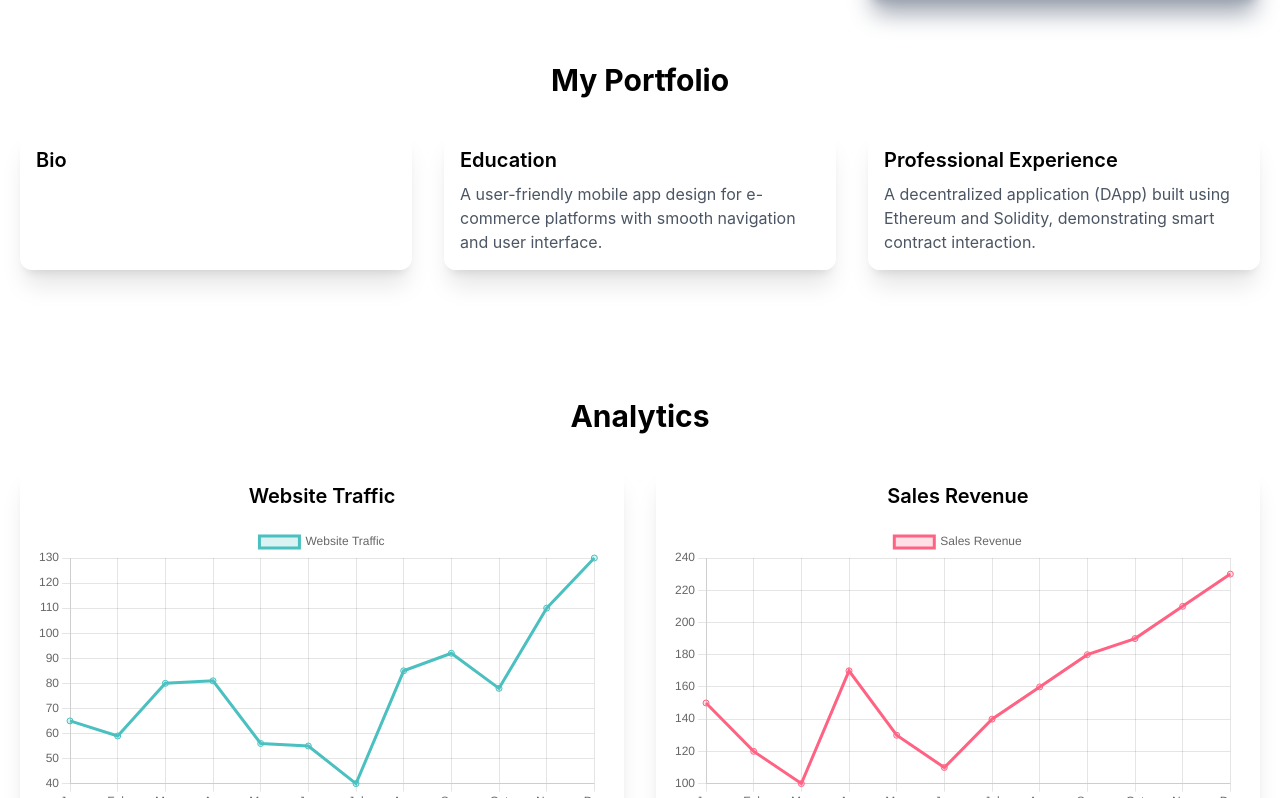
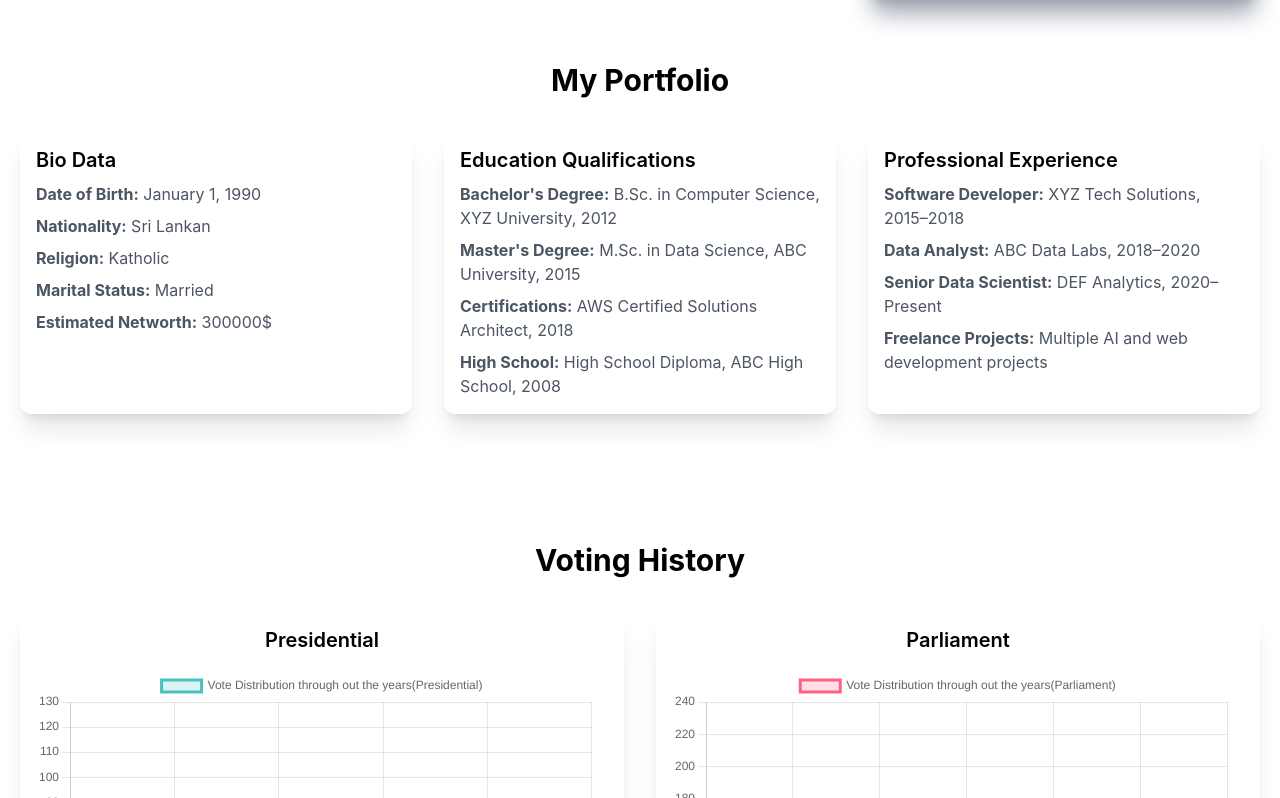
Before and after one commit to malithJayasinghe2000/E-voting-research-project, a Next.js app: page /portfolio in a window 1280 px wide. Shown: the part 562-1360 px from the top of the page. Built offline with nearby package versions, Linux system fonts and the light colour scheme.

Commit message:
fix: Screen changes

```diff
--- a/components/DistrictResults.tsx
+++ b/components/DistrictResults.tsx
@@ -17,11 +17,11 @@ interface DistrictResultsProps {
 
 const DistrictResults: React.FC<DistrictResultsProps> = ({ candidates, totalVotes }) => {
   return (
-    <div style={{ padding: "20px" }}>
+    <div >
 
 
       {/* Main Content */}
-      <div style={{ display: "flex", gap: "20px", padding: "20px" }}>
+      <div style={{ display: "flex", gap: "20px", padding: "10px" }}>
         {/* Results Section */}
         <div style={{ display: "flex", flexDirection: "column", gap: "15px" }}>
           {candidates.map((candidate, index) => (
@@ -124,8 +124,20 @@ const DistrictResults: React.FC<DistrictResultsProps> = ({ candidates, totalVote
         </div>
 
         {/* Pie Chart Section */}
-        <div style={{ flex: 1 }}>
-          <PieChart width={330} height={400}>
+        <div style={{ flex: 1, background: "#ffffff",
+              border: "1px solid #eaeaea",
+              borderRadius: "8px",
+              boxShadow: "0px 2px 5px rgba(0, 0, 0, 0.1)",
+              padding: "15px",
+              display: "flex",
+              flexDirection: "column",
+              alignItems:"center",
+              minWidth: "300px",
+              width: "100%",textAlign: "center" }}>
+            <h2 style={{ marginBottom: "20px", fontSize: "18px", color: "#333", fontWeight: "bold" }}>
+                Candidate-wise Vote Distribution
+            </h2>
+          <PieChart width={400} height={400}>
             <Pie
               data={candidates}
               dataKey="votes"
--- a/components/partyResult.tsx
+++ b/components/partyResult.tsx
@@ -1,56 +1,7 @@
+import { results } from "@/data/candidateResults";
+import { CandidateResult } from "@/types/candidateResults";
 import React from "react";
 
-interface CandidateResult {
-  candidateName: string;
-  partyName: string;
-  voteCount: number;
-  percentage: number;
-  color: string;
-  imageUrl: string;
-}
-
-const results: CandidateResult[] = [
-  {
-    candidateName: "ANURA KUMARA DISSANAYAKE",
-    partyName: "NPP",
-    voteCount: 5634915,
-    percentage: 42.31,
-    color: "#E63946", // Red for NPP
-    imageUrl: "assets/images/profile.png",
-  },
-  {
-    candidateName: "SAJITH PREMADASA",
-    partyName: "SJB",
-    voteCount: 4363035,
-    percentage: 32.76,
-    color: "#FFD166", // Yellow for SJB
-    imageUrl: "assets/images/profile.png",
-  },
-  {
-    candidateName: "RANIL WICKREMESINGHE",
-    partyName: "IND16",
-    voteCount: 2299767,
-    percentage: 17.27,
-    color: "#06D6A0", // Green for IND16
-    imageUrl: "assets/images/profile.png",
-  },
-  {
-    candidateName: "NAMAL RAJAPAKSA",
-    partyName: "SLPP",
-    voteCount: 342781,
-    percentage: 2.57,
-    color: "#D7263D", // Maroon for SLPP
-    imageUrl: "assets/images/profile.png",
-  },
-  {
-    candidateName: "ARIYANETHIRAN PAKKIYASELVAM",
-    partyName: "IND9",
-    voteCount: 226342,
-    percentage: 1.7,
-    color: "#9E9E9E", // Gray for IND9
-    imageUrl: "assets/images/profile.png",
-  },
-];
 
 const PresidentialElectionResults: React.FC = () => {
   return (
--- a/pages/index.tsx
+++ b/pages/index.tsx
@@ -20,6 +20,7 @@ export default function Home({ pollsData }: { pollsData: PollStruct[] }) {
       id: '1',
       title: 'Namal Perera',
       description: 'A responsive website built using React and Tailwind CSS.',
+      party:"NPP",
       image: '/assets/images/pic1.jpg',
       date: '2024-11-20',
     },
@@ -27,6 +28,7 @@ export default function Home({ pollsData }: { pollsData: PollStruct[] }) {
       id: '2',
       title: 'Saman Kumara',
       description: 'A user-friendly mobile app design for e-commerce platforms.',
+      party:"SPP",
       image: '/assets/images/pic2.jpg',
       date: '2024-10-15',
     },
@@ -34,6 +36,7 @@ export default function Home({ pollsData }: { pollsData: PollStruct[] }) {
       id: '3',
       title: 'Lal Hemasinghe',
       description: 'A chatbot system powered by natural language processing and machine learning.',
+      party:"IND-10",
       image: '/assets/images/pic3.jpg',
       date: '2024-09-10',
     },
--- a/pages/portfolio.tsx
+++ b/pages/portfolio.tsx
@@ -83,10 +83,10 @@ const portfolioData = [
   ];
     // Line chart data for two graphs
     const lineChartData1 = {
-        labels: ["Jan", "Feb", "Mar", "Apr", "May", "Jun", "Jul", "Aug", "Sep", "Oct", "Nov", "Dec"],
+        labels: ["1999", "2005", "2010", "2015", "2019","2024"],
         datasets: [
           {
-            label: "Website Traffic",
+            label: "Vote Distribution through out the years(Presidential)",
             data: [65, 59, 80, 81, 56, 55, 40, 85, 92, 78, 110, 130],
             borderColor: "rgba(75, 192, 192, 1)",
             backgroundColor: "rgba(75, 192, 192, 0.2)",
@@ -96,10 +96,10 @@ const portfolioData = [
       };
 
       const lineChartData2 = {
-        labels: ["Jan", "Feb", "Mar", "Apr", "May", "Jun", "Jul", "Aug", "Sep", "Oct", "Nov", "Dec"],
+        labels: ["2000", "2001", "2004", "2010", "2015", "2020","2024"],
         datasets: [
           {
-            label: "Sales Revenue",
+            label: "Vote Distribution through out the years(Parliament)",
             data: [150, 120, 100, 170, 130, 110, 140, 160, 180, 190, 210, 230],
             borderColor: "rgba(255, 99, 132, 1)",
             backgroundColor: "rgba(255, 99, 132, 0.2)",
@@ -119,6 +119,7 @@ const portfolioData = [
       <div className="max-w-[1240px] m-auto md:grid grid-cols-3 gap-8">
         <div className="col-span-2">
           <h1 className="text-4xl font-bold mb-4 ">Hello, I’m Namal Perera </h1>
+          <h2 className="text-xl font-bold mb-4 ">NPP- National People Party </h2>
           <p className="text-xl">
             <span className="font-bold custom-class text-3xl">❝</span>
             As a dedicated public servant, I am committed to fostering transparency,
@@ -187,36 +188,65 @@ const portfolioData = [
         </div>
       </div>
 
-       {/* Portfolio Section */}
-       <section className="max-w-[1240px] m-auto py-16">
+      {/* Portfolio Section */}
+      <section className="max-w-[1240px] m-auto py-16">
         <h2 className="text-3xl font-bold text-center mb-8">My Portfolio</h2>
         <div className="grid grid-cols-1 sm:grid-cols-2 lg:grid-cols-3 gap-8">
-          {portfolioData.map((project, index) => (
-            <div
-              key={index}
-              className="rounded-xl shadow-xl hover:scale-105 ease-in duration-300"
-            >
-              <Link href={project.link} target="_blank" rel="noopener noreferrer">
 
-                <div className="p-4 bg-white rounded-b-xl">
-                  <h3 className="text-xl font-semibold">{project.title}</h3>
-                  <p className="text-gray-600 mt-2">{project.description}</p>
-                </div>
-              </Link>
+          {/* Project 1 - Bio Data */}
+          <div className="rounded-xl shadow-xl hover:scale-105 ease-in duration-300">
+            <div className="p-4 bg-white rounded-b-xl">
+              <h3 className="text-xl font-semibold">Bio Data</h3>
+              <ul className="text-gray-600 mt-2 space-y-2">
+                <li><strong>Date of Birth:</strong> January 1, 1990</li>
+                <li><strong>Nationality:</strong> Sri Lankan</li>
+                <li><strong>Religion:</strong> Katholic</li>
+                <li><strong>Marital Status:</strong> Married</li>
+                <li><strong>Estimated Networth:</strong> 300000$</li>
+              </ul>
             </div>
-          ))}
+          </div>
+
+          {/* Project 2 - Education Qualifications */}
+          <div className="rounded-xl shadow-xl hover:scale-105 ease-in duration-300">
+            <div className="p-4 bg-white rounded-b-xl">
+              <h3 className="text-xl font-semibold">Education Qualifications</h3>
+              <ul className="text-gray-600 mt-2 space-y-2">
+                <li><strong>Bachelor's Degree:</strong> B.Sc. in Computer Science, XYZ University, 2012</li>
+                <li><strong>Master's Degree:</strong> M.Sc. in Data Science, ABC University, 2015</li>
+                <li><strong>Certifications:</strong> AWS Certified Solutions Architect, 2018</li>
+                <li><strong>High School:</strong> High School Diploma, ABC High School, 2008</li>
+              </ul>
+            </div>
+          </div>
+
+          {/* Project 3 - Professional Experience */}
+          <div className="rounded-xl shadow-xl hover:scale-105 ease-in duration-300">
+            <div className="p-4 bg-white rounded-b-xl">
+              <h3 className="text-xl font-semibold">Professional Experience</h3>
+              <ul className="text-gray-600 mt-2 space-y-2">
+                <li><strong>Software Developer:</strong> XYZ Tech Solutions, 2015–2018</li>
+                <li><strong>Data Analyst:</strong> ABC Data Labs, 2018–2020</li>
+                <li><strong>Senior Data Scientist:</strong> DEF Analytics, 2020–Present</li>
+                <li><strong>Freelance Projects:</strong> Multiple AI and web development projects</li>
+              </ul>
+            </div>
+          </div>
+
         </div>
       </section>
+
+
       {/* Line Graph Section */}
       <section className="max-w-[1240px] m-auto py-16">
-        <h2 className="text-3xl font-bold text-center mb-8">Analytics</h2>
+        <h2 className="text-3xl font-bold text-center mb-8">Voting History</h2>
         <div className="grid grid-cols-1 lg:grid-cols-2 gap-8">
           <div className="rounded-xl shadow-xl p-4">
-            <h3 className="text-xl font-semibold text-center mb-4">Website Traffic</h3>
+            <h3 className="text-xl font-semibold text-center mb-4">Presidential</h3>
             <Line data={lineChartData1} />
           </div>
           <div className="rounded-xl shadow-xl p-4">
-            <h3 className="text-xl font-semibold text-center mb-4">Sales Revenue</h3>
+            <h3 className="text-xl font-semibold text-center mb-4">Parliament</h3>
             <Line data={lineChartData2} />
           </div>
         </div>
```
